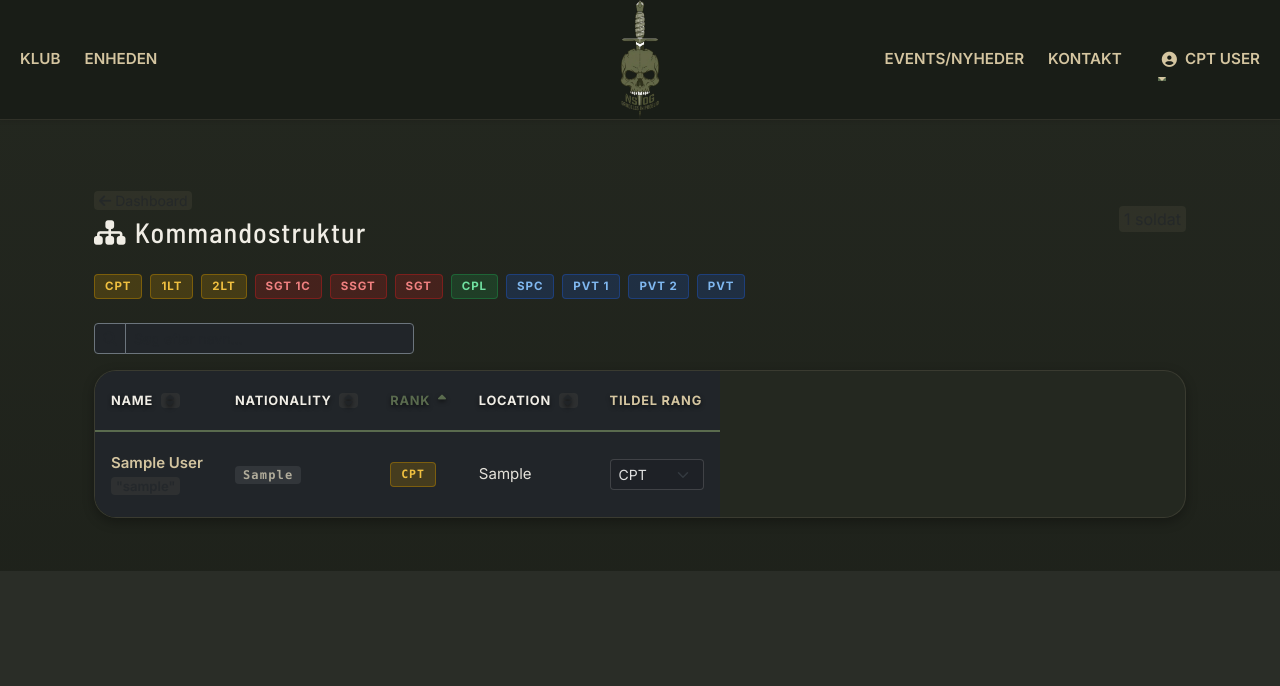
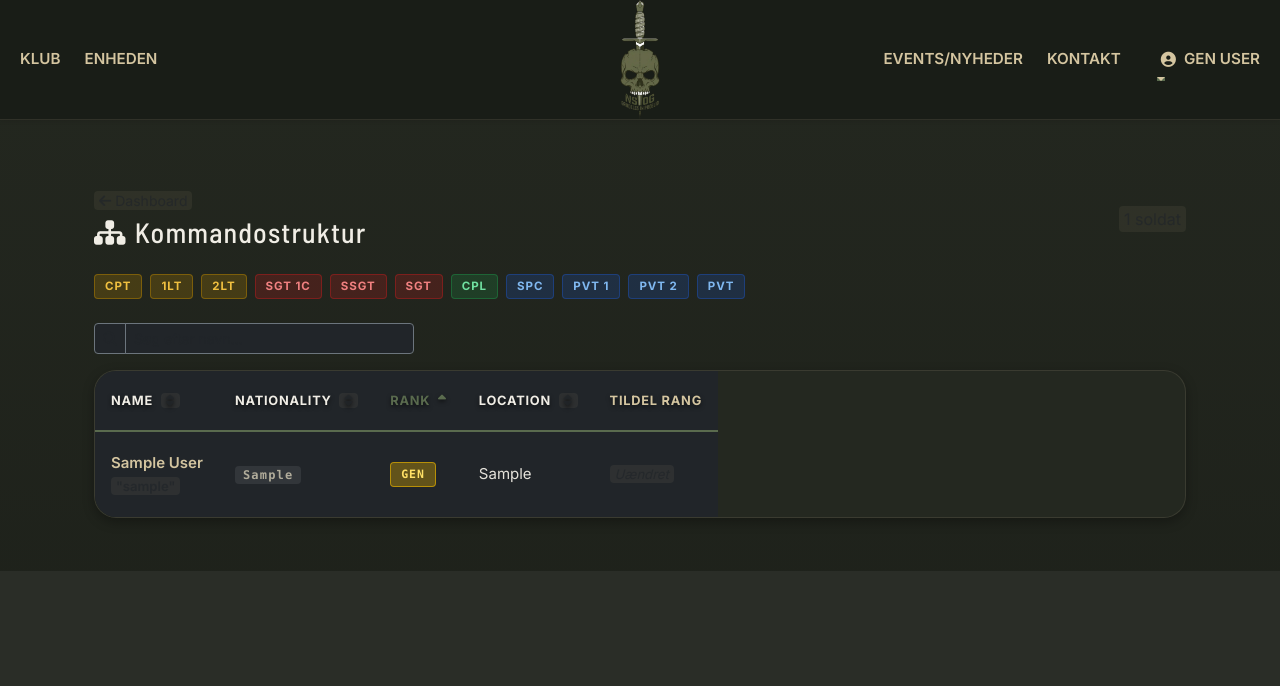
Before and after one commit to latorreandrea/teamhardball, a Django app: page /users/admin-dashboard/kommandostruktur/ in a window 1280 px wide. Shown: the top 686 px of the page. Run offline with Django 5.2, Linux system fonts and the light colour scheme; a user stored in the database is signed in; tables that the repository leaves empty hold one stand-in row (values such as "Sample post"); parts of the project's set-up code (start-up, migrations or seed data) failed here and were passed over.

Commit message:
feat: add residence field to profile form and update rank handling for superusers

```diff
--- a/templates/partials/navbar.html
+++ b/templates/partials/navbar.html
@@ -7,7 +7,7 @@
         </a>
 
         <!-- Toggler button -->
-        <button class="navbar-toggler order-3" type="button" data-bs-toggle="collapse" data-bs-target="#mainNavbar" aria-controls="mainNavbar" aria-expanded="false" aria-label="Åbn navigation">
+        <button class="navbar-toggler collapsed order-3" type="button" data-bs-toggle="collapse" data-bs-target="#mainNavbar" aria-controls="mainNavbar" aria-expanded="false" aria-label="Åbn navigation">
             <span class="navbar-toggler-icon"></span>
         </button>
 
--- a/templates/users/admin_kommandostruktur.html
+++ b/templates/users/admin_kommandostruktur.html
@@ -96,13 +96,19 @@
                 </td>
                 <td>{{ member.residence|default:"—" }}</td>
                 <td>
+                    {% if member.is_superuser %}
+                    <span class="text-muted small fst-italic">Uændret</span>
+                    {% else %}
                     <select class="rank-select form-select form-select-sm"
                             data-user-id="{{ member.id }}"
                             data-update-url="{% url 'users:update_rank' member.id %}">
                         {% for key, label in rank_choices %}
+                        {% if key != 'gen' %}
                         <option value="{{ key }}" {% if member.rank == key %}selected{% endif %}>{{ label }}</option>
+                        {% endif %}
                         {% endfor %}
                     </select>
+                    {% endif %}
                 </td>
             </tr>
             {% empty %}
@@ -162,6 +168,13 @@
     white-space: nowrap;
 }
 
+/* General: GEN — bright gold, distinct from officers */
+.rank-by-group-gen {
+    background: rgba(220, 170, 0, 0.35);
+    color: #ffe066;
+    border: 1px solid rgba(220, 170, 0, 0.7);
+}
+
 /* Officers: CPT, 1LT, 2LT — gold/amber */
 .rank-officer,
 .rank-by-group-cpt,
@@ -213,6 +226,34 @@
 </style>
 
 <script>
+// Inject a toast into the page's message container (same style as Django messages)
+function showErrorToast(msg) {
+    let container = document.querySelector('.message-container');
+    if (!container) {
+        container = document.createElement('div');
+        container.className = 'message-container';
+        document.body.prepend(container);
+    }
+    const div = document.createElement('div');
+    div.className = 'alert alert-danger alert-dismissible fade show shadow-sm mb-2 toast-error-custom';
+    div.setAttribute('role', 'alert');
+    const icon = document.createElement('i');
+    icon.className = 'fas fa-exclamation-triangle me-2';
+    div.appendChild(icon);
+    div.appendChild(document.createTextNode(msg));
+    const btn = document.createElement('button');
+    btn.type = 'button';
+    btn.className = 'btn-close';
+    btn.setAttribute('data-bs-dismiss', 'alert');
+    btn.setAttribute('aria-label', 'Luk');
+    div.appendChild(btn);
+    container.appendChild(div);
+    setTimeout(() => {
+        const bsAlert = window.bootstrap && window.bootstrap.Alert ? window.bootstrap.Alert.getOrCreateInstance(div) : null;
+        if (bsAlert) bsAlert.close(); else div.remove();
+    }, 7000);
+}
+
 document.addEventListener('DOMContentLoaded', function () {
     // Name search filter
     const searchInput = document.getElementById('memberSearch');
@@ -305,7 +346,7 @@ document.addEventListener('DOMContentLoaded', function () {
                     row.dataset.currentRankKey = pendingValue;
                     previousValue = pendingValue;
                 } else {
-                    alert('Fejl: ' + (data.error || 'Ukendt fejl'));
+                    showErrorToast(data.error || 'Ukendt fejl');
                     pendingSelect.value = previousValue;
                 }
                 pendingSelect = null;
@@ -313,7 +354,7 @@ document.addEventListener('DOMContentLoaded', function () {
                 modal.hide();
             })
             .catch(() => {
-                alert('Netværksfejl. Prøv igen.');
+                showErrorToast('Netværksfejl — prøv igen, soldat!');
                 pendingSelect.value = previousValue;
                 pendingSelect = null;
                 modal.hide();
--- a/users/forms.py
+++ b/users/forms.py
@@ -231,7 +231,7 @@ class ProfileForm(forms.ModelForm):
 
     class Meta:
         model = User
-        fields = ['profile_image', 'nationality', 'bio']
+        fields = ['profile_image', 'nationality', 'residence', 'bio']
         widgets = {
             'bio': forms.Textarea(attrs={
                 'class': 'form-control',
@@ -243,10 +243,18 @@ class ProfileForm(forms.ModelForm):
                 'class': 'form-control',
                 'accept': 'image/jpeg,image/webp',
             }),
+            'residence': forms.TextInput(attrs={
+                'class': 'form-control',
+                'placeholder': 'F.eks. København, Milano, Oslo…',
+            }),
         }
         labels = {
             'profile_image': 'Profilbillede',
             'bio': 'Om mig',
+            'residence': 'Bopælsby',
+        }
+        help_texts = {
+            'residence': 'Angiv den by eller det område, hvor du er bosiddende.',
         }
 
     def clean_profile_image(self):
@@ -316,7 +324,7 @@ class ProfileForm(forms.ModelForm):
             user.profile_image.save(filename, ContentFile(buffer.read()), save=False)
 
         if commit:
-            user.save(update_fields=['profile_image', 'nationality', 'bio'])
+            user.save(update_fields=['profile_image', 'nationality', 'bio', 'residence'])
         return user
 
 
--- a/users/models.py
+++ b/users/models.py
@@ -39,6 +39,7 @@ class User(AbstractBaseUser, PermissionsMixin):
     """
 
     RANK_CHOICES = [
+        ('gen', 'GEN'),
         ('cpt', 'CPT'),
         ('1lt', '1LT'),
         ('2lt', '2LT'),
@@ -52,7 +53,7 @@ class User(AbstractBaseUser, PermissionsMixin):
         ('pvt', 'PVT'),
     ]
 
-    RANK_ORDER = ['cpt', '1lt', '2lt', 'sgt1c', 'ssgt', 'sgt', 'cpl', 'spc', 'pvt1', 'pvt2', 'pvt']
+    RANK_ORDER = ['gen', 'cpt', '1lt', '2lt', 'sgt1c', 'ssgt', 'sgt', 'cpl', 'spc', 'pvt1', 'pvt2', 'pvt']
 
     email = models.EmailField(_('email address'), unique=True)
     first_name = models.CharField(_('first name'), max_length=150)
--- a/users/views.py
+++ b/users/views.py
@@ -147,7 +147,13 @@ def update_rank(request, user_id):
     member = get_object_or_404(User, id=user_id)
     new_rank = request.POST.get('rank')
 
-    valid_ranks = [r[0] for r in User.RANK_CHOICES]
+    # GEN is reserved for superusers only — cannot be assigned or removed via this endpoint
+    if member.is_superuser:
+        return JsonResponse({'error': 'Er det her et mytteri?! Den generals rang kan ikke ændres, soldat! Træd tilbage FØR JEG FÅR DIG DEGRADERET!'}, status=403)
+    if new_rank == 'gen':
+        return JsonResponse({'error': 'Hør her din elendige rekrut! GEN-rangen er forbeholdt Generalen! Du er ikke engang værdig til at udtale det ord!'}, status=403)
+
+    valid_ranks = [r[0] for r in User.RANK_CHOICES if r[0] != 'gen']
     if new_rank not in valid_ranks:
         return JsonResponse({'error': 'Ugyldigt rang'}, status=400)
 
```
Also changed, not shown: templates/users/edit_profile.html (+16 -0 lines), users/migrations/0006_add_gen_rank.py (added).
